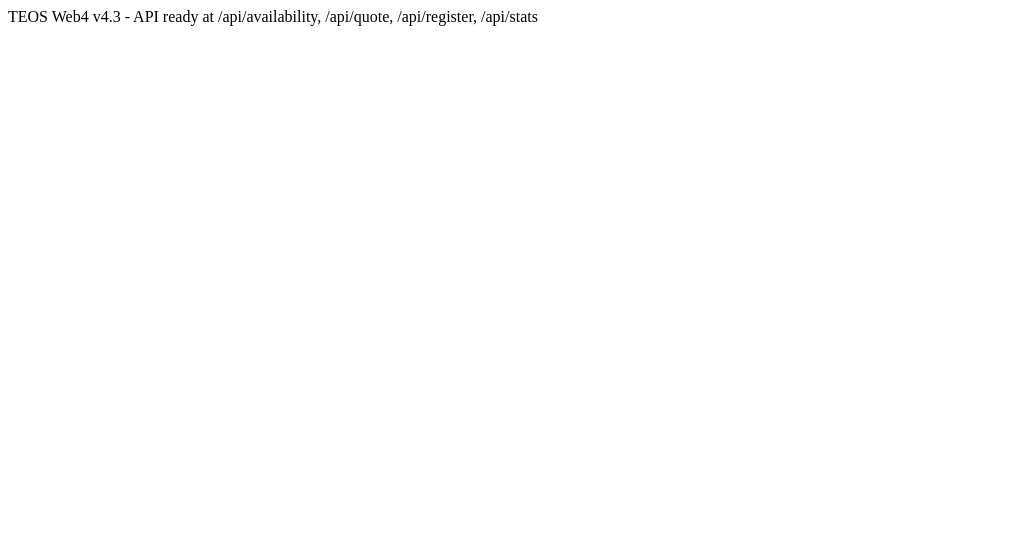
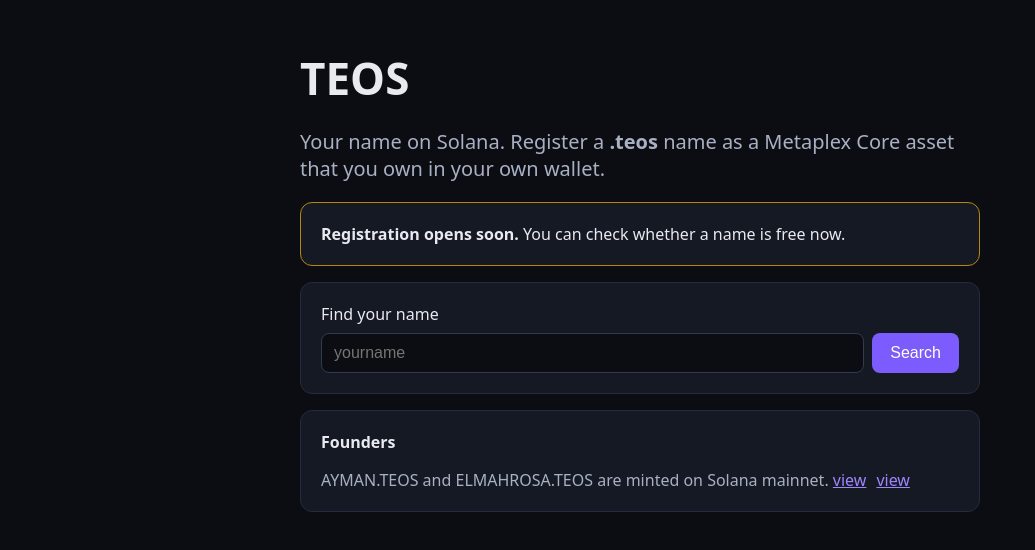
Before and after one commit to Elmahrosa/teos-node, a Next.js app: page / in a window 1280 px wide. Shown: the top 550 px of the page, without its empty margins (0-1035 px from the left). Built offline with nearby package versions, Linux system fonts and the light colour scheme.

Commit message:
Add public home page: name search and Phantom purchase flow, closed state from /api/stats
Co-authored-by: Railway <68434857+railway-app[bot]@users.noreply.github.com>

```diff
--- a/app/api/stats/route.ts
+++ b/app/api/stats/route.ts
@@ -3,6 +3,7 @@
 export async function GET() {
   const s = await getCharterState();
   return NextResponse.json({ spots_left: s.spots_left, spots_sold: s.spots_sold, total_spots: s.total_spots, charter_enabled: s.charter_enabled, charter_active: s.charter_active,
+    registration_open: process.env.REGISTRATION_OPEN === "true",
     total_minted: 2,
     supply: 199,
     founders: ["AYMAN.TEOS", "ELMAHROSA.TEOS"],
--- a/app/layout.tsx
+++ b/app/layout.tsx
@@ -1,3 +1,11 @@
+export const metadata = {
+  title: "TEOS - .teos names on Solana",
+  description: "Register your .teos name as a Metaplex Core asset on Solana.",
+};
 export default function RootLayout({ children }: { children: React.ReactNode }) {
-  return <html><body>{children}</body></html>;
+  return (
+    <html lang="en">
+      <body style={{ margin: 0, background: "#0b0d12", color: "#e8eaf0", fontFamily: "system-ui, sans-serif" }}>{children}</body>
+    </html>
+  );
 }
--- a/app/page.tsx
+++ b/app/page.tsx
@@ -1 +1,129 @@
-export default function Page() { return <div>TEOS Web4 v4.3 - API ready at /api/availability, /api/quote, /api/register, /api/stats</div>; }
+"use client";
+import { useEffect, useState } from "react";
+
+declare global { interface Window { solana?: any; phantom?: { solana?: any } } }
+
+const b64 = (u: Uint8Array) => btoa(String.fromCharCode(...Array.from(u)));
+const card: React.CSSProperties = { background: "#151923", border: "1px solid #262c3b", borderRadius: 12, padding: 20, margin: "16px 0" };
+const btn: React.CSSProperties = { background: "#7c5cff", color: "#fff", border: 0, borderRadius: 8, padding: "10px 18px", fontSize: 16, cursor: "pointer" };
+const input: React.CSSProperties = { background: "#0b0d12", color: "#e8eaf0", border: "1px solid #333a4d", borderRadius: 8, padding: "10px 12px", fontSize: 16, width: "100%", boxSizing: "border-box" };
+
+type Step = "search" | "sign" | "pay" | "done";
+
+export default function Home() {
+  const [stats, setStats] = useState<any>(null);
+  const [name, setName] = useState("");
+  const [avail, setAvail] = useState<any>(null);
+  const [quote, setQuote] = useState<any>(null);
+  const [pubkey, setPubkey] = useState("");
+  const [sig, setSig] = useState("");
+  const [tx, setTx] = useState("");
+  const [step, setStep] = useState<Step>("search");
+  const [msg, setMsg] = useState("");
+  const [result, setResult] = useState<any>(null);
+  const [busy, setBusy] = useState(false);
+
+  useEffect(() => { fetch("/api/stats").then((r) => r.json()).then(setStats).catch(() => {}); }, []);
+  const open = stats?.registration_open === true;
+  const phantom = () => (typeof window !== "undefined" ? window.phantom?.solana ?? window.solana : undefined);
+  const clean = name.trim().toLowerCase().replace(/\.teos$/, "");
+
+  async function run(fn: () => Promise<void>) {
+    setBusy(true); setMsg("");
+    try { await fn(); } catch (e: any) { setMsg(e?.message || "Something went wrong"); } finally { setBusy(false); }
+  }
+
+  const check = () => run(async () => {
+    setAvail(null); setQuote(null); setStep("search");
+    const r = await fetch(`/api/availability?domain=${encodeURIComponent(clean)}`);
+    const j = await r.json();
+    if (!r.ok) throw new Error(j.error || "Invalid name");
+    setAvail(j);
+    if (j.available && open) {
+      const q = await fetch("/api/quote", { method: "POST", headers: { "content-type": "application/json" }, body: JSON.stringify({ domain: clean }) });
+      const qj = await q.json();
+      if (!q.ok) throw new Error(qj.error || "Could not get a price");
+      setQuote(qj); setStep("sign");
+    }
+  });
+
+  const sign = () => run(async () => {
+    const p = phantom();
+    if (!p) throw new Error("Install the Phantom wallet to continue.");
+    const { publicKey } = await p.connect();
+    const { signature } = await p.signMessage(new TextEncoder().encode(quote.message_to_sign), "utf8");
+    setPubkey(publicKey.toString()); setSig(b64(signature)); setStep("pay");
+  });
+
+  const register = () => run(async () => {
+    const r = await fetch("/api/register", {
+      method: "POST", headers: { "content-type": "application/json" },
+      body: JSON.stringify({ domain: clean, quote_id: quote.quote_id, signature: sig, publicKey: pubkey, payment_tx: tx.trim() }),
+    });
+    const j = await r.json().catch(() => ({}));
+    if (!r.ok) throw new Error(j.error ? `Registration failed: ${j.error}` : `Registration failed (${r.status})`);
+    setResult(j); setStep("done");
+  });
+
+  return (
+    <main style={{ maxWidth: 680, margin: "0 auto", padding: "48px 20px" }}>
+      <h1 style={{ fontSize: 44, margin: 0 }}>TEOS</h1>
+      <p style={{ fontSize: 20, color: "#a9b0c3" }}>Your name on Solana. Register a <b>.teos</b> name as a Metaplex Core asset that you own in your own wallet.</p>
+
+      {stats && !open && (
+        <div style={{ ...card, borderColor: "#b8860b" }}>
+          <b>Registration opens soon.</b> You can check whether a name is free now.
+        </div>
+      )}
+
+      <div style={card}>
+        <label htmlFor="n" style={{ display: "block", marginBottom: 8 }}>Find your name</label>
+        <div style={{ display: "flex", gap: 8 }}>
+          <input id="n" style={input} value={name} placeholder="yourname" onChange={(e) => setName(e.target.value)} onKeyDown={(e) => e.key === "Enter" && clean && check()} />
+          <button style={btn} disabled={busy || !clean} onClick={check}>Search</button>
+        </div>
+        {avail && (
+          <p style={{ marginBottom: 0 }}>
+            <b>{clean}.teos</b> is {avail.available ? <span style={{ color: "#4ade80" }}>available</span> : <span style={{ color: "#f87171" }}>not available ({avail.reason || "taken"})</span>}.
+          </p>
+        )}
+      </div>
+
+      {open && quote && step !== "done" && (
+        <div style={card}>
+          <h2 style={{ marginTop: 0 }}>Buy {clean}.teos for {quote.price_sol} SOL</h2>
+          <p><b>1. Prove it is your wallet.</b> Phantom asks you to sign a message. This costs nothing.</p>
+          <button style={btn} disabled={busy || step !== "sign"} onClick={sign}>{pubkey ? "Signed" : "Connect Phantom and sign"}</button>
+          {pubkey && <p style={{ wordBreak: "break-all", color: "#a9b0c3" }}>Wallet: {pubkey}</p>}
+          {step === "pay" && (
+            <>
+              <p><b>2. Pay.</b> From the same wallet, send exactly {quote.price_sol} SOL to:</p>
+              <code style={{ wordBreak: "break-all", display: "block", background: "#0b0d12", padding: 10, borderRadius: 8 }}>{quote.pay_to}</code>
+              <p><b>3. Paste the transaction signature</b> and register within 5 minutes of the quote.</p>
+              <input style={input} value={tx} placeholder="transaction signature" onChange={(e) => setTx(e.target.value)} />
+              <p><button style={btn} disabled={busy || !tx.trim()} onClick={register}>Register {clean}.teos</button></p>
+            </>
+          )}
+        </div>
+      )}
+
+      {step === "done" && result && (
+        <div style={{ ...card, borderColor: "#4ade80" }}>
+          <h2 style={{ marginTop: 0 }}>{clean}.teos is yours</h2>
+          {result.pending_mint
+            ? <p>Your payment and name are recorded. The asset is not minted yet, so save this page and contact support with your transaction signature.</p>
+            : <p>The asset was minted to your wallet.</p>}
+          <pre style={{ whiteSpace: "pre-wrap", wordBreak: "break-all", color: "#a9b0c3" }}>{JSON.stringify(result, null, 2)}</pre>
+        </div>
+      )}
+
+      {msg && <p role="alert" style={{ color: "#f87171" }}>{msg}</p>}
+
+      <div style={card}>
+        <b>Founders</b>
+        <p style={{ marginBottom: 0, color: "#a9b0c3" }}>AYMAN.TEOS and ELMAHROSA.TEOS are minted on Solana mainnet.{" "}
+          {stats?.mints?.map((m: string) => <a key={m} style={{ color: "#9d86ff", marginRight: 10 }} href={`https://core.metaplex.com/explorer/${m}?env=mainnet`}>view</a>)}</p>
+      </div>
+    </main>
+  );
+}
```
